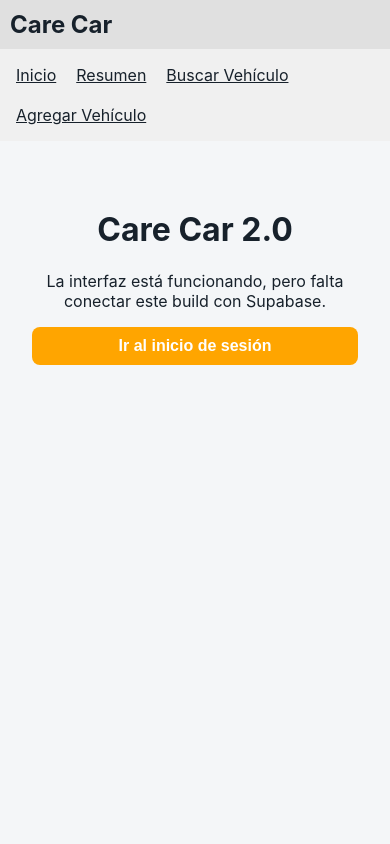
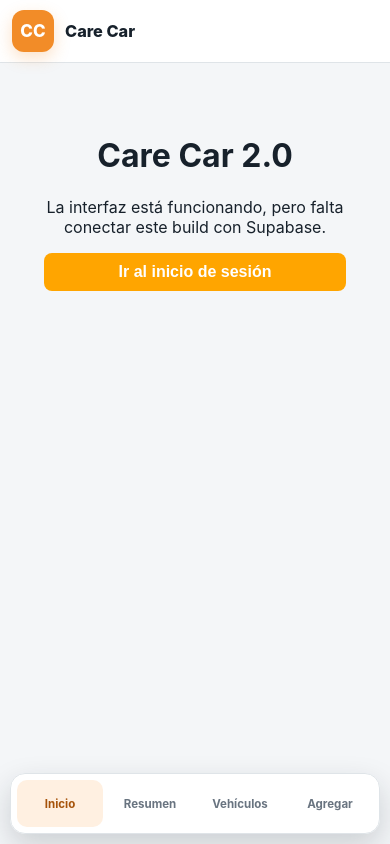
Before and after one commit to Desmond16170/Care-Car-app, a React app: page /resumen#/1 in a window 390 px wide. Built offline with nearby package versions, Linux system fonts and the light colour scheme.

Commit message:
Redesign app shell and responsive navigation

```diff
--- a/src/App.tsx
+++ b/src/App.tsx
@@ -1,5 +1,5 @@
 import React from 'react';
-import { Routes, Route, Link, Navigate } from 'react-router-dom';
+import { Navigate, NavLink, Route, Routes } from 'react-router-dom';
 import Home from './pages/Home';
 import Login from './pages/Login';
 import AddVehicle from './pages/AddVehicle';
@@ -10,29 +10,47 @@
 import InitialSetup from './pages/InitialSetup';
 import GuideAddVehicle from './pages/GuideAddVehicle';
 
+const navItems = [
+  { to: '/1', label: 'Inicio' },
+  { to: '/dashboard', label: 'Resumen' },
+  { to: '/search', label: 'Vehículos' },
+  { to: '/add-vehicle-guided', label: 'Agregar' },
+];
+
 const App = () => {
   const tallerName = localStorage.getItem('car-care-taller-name') || 'Care Car';
   const logo = localStorage.getItem('car-care-logo');
 
   return (
     <ProtectedInstall>
-      <div>
-        <header style={{ display: 'flex', alignItems: 'center', padding: '10px', backgroundColor: '#e0e0e0' }}>
-          {logo && (
-            <img src={logo} alt="Logo Care Car" style={{ height: '50px', marginRight: '15px' }} />
-          )}
-          <h1 style={{ margin: 0, fontSize: '1.5rem' }}>{tallerName}</h1>
+      <div className="cc-app-shell">
+        <header className="cc-topbar">
+          <div className="cc-topbar-inner">
+            <div className="cc-brand">
+              <div className="cc-brand-mark">
+                {logo ? <img src={logo} alt="Logo" /> : 'CC'}
+              </div>
+              <div className="cc-brand-copy">
+                <h1 className="cc-brand-title">{tallerName}</h1>
+                <p className="cc-brand-subtitle">Gestión de vehículos y mantenimiento</p>
+              </div>
+            </div>
+
+            <nav className="cc-desktop-nav" aria-label="Navegación principal">
+              {navItems.map(item => (
+                <NavLink
+                  key={item.to}
+                  to={item.to}
+                  className={({ isActive }) => `cc-nav-link${isActive ? ' active' : ''}`}
+                >
+                  {item.label}
+                </NavLink>
+              ))}
+            </nav>
+          </div>
         </header>
 
-        <nav style={{ padding: '1rem', backgroundColor: '#f0f0f0', marginBottom: '1rem' }}>
-          <ul style={{ display: 'flex', gap: '20px', listStyle: 'none', padding: 0, margin: 0, flexWrap: 'wrap' }}>
-            <li><Link to="/1">Inicio</Link></li>
-            <li><Link to="/dashboard">Resumen</Link></li>
-            <li><Link to="/search">Buscar Vehículo</Link></li>
-            <li><Link to="/add-vehicle-guided">Agregar Vehículo</Link></li>
-          </ul>
-        </nav>
-
+        <main className="cc-main">
           <Routes>
             <Route path="/" element={<Navigate to="/1" replace />} />
             <Route path="/1" element={<Home />} />
@@ -45,6 +63,19 @@
             <Route path="/vehicle/:plate" element={<VehicleDetails />} />
             <Route path="*" element={<Navigate to="/1" replace />} />
           </Routes>
+        </main>
+
+        <nav className="cc-bottom-nav" aria-label="Navegación móvil">
+          {navItems.map(item => (
+            <NavLink
+              key={item.to}
+              to={item.to}
+              className={({ isActive }) => `cc-bottom-link${isActive ? ' active' : ''}`}
+            >
+              {item.label}
+            </NavLink>
+          ))}
+        </nav>
       </div>
     </ProtectedInstall>
   );
```
Lines whose indentation alone changed are shown as unchanged.
